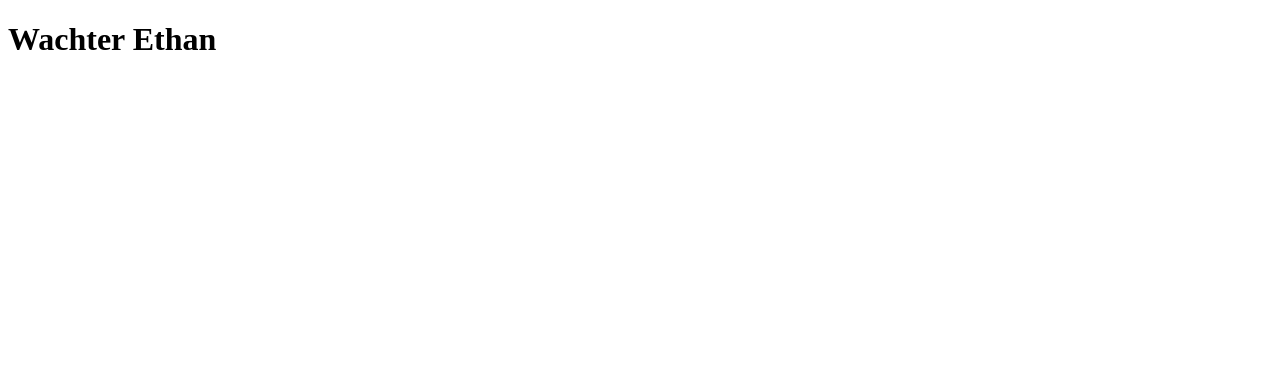
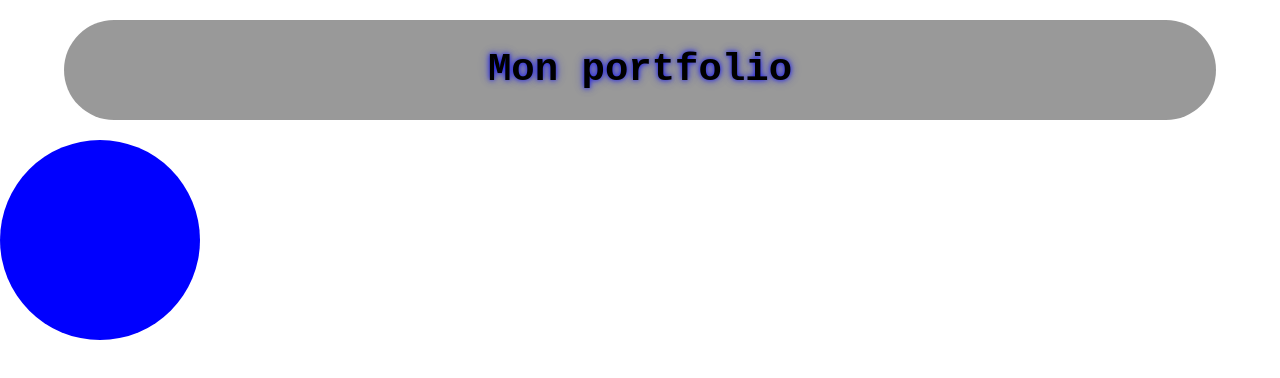
Before and after one commit to Wachter-Ethan/My-portfolio, a plain HTML site: page index.html in a window 1280 px wide. Drawn offline with Linux system fonts and the light colour scheme.

Commit message:
création du header plus commencement de la section photo

```diff
--- /dev/null
+++ b/index.css
@@ -0,0 +1,31 @@
+*{
+    margin: 0px;
+    padding: 0px;
+    scroll-behavior: smooth;
+}
+
+header {
+    display: flex;
+    background-color: rgba(0, 0, 0, 0.4);
+    align-items: center;
+    justify-content: center;
+    text-align: center;
+    height: 100px;
+    margin-left: 5%;
+    margin-right: 5%;
+    margin-bottom: 20px;
+    margin-top: 20px;
+    border-radius: 80px;
+    text-shadow:
+        0 0 5px rgba(0, 0, 255, 0.8),
+        0 0 10px rgba(0, 0, 255, 0.4),
+        0 0 15px rgba(0, 0, 255, 0.1);
+    font-size: 1.5em;
+}
+
+.photo {
+    height: 200px;
+    width: 200px;
+    background-color: blue;
+    border-radius: 100px;
+}
--- a/index.html
+++ b/index.html
@@ -4,8 +4,14 @@
     <meta charset="UTF-8">
     <meta name="viewport" content="width=device-width, initial-scale=1.0">
     <title>My portfolio</title>
+    <link rel="stylesheet" href="index.css">
 </head>
 <body>
-    <h1>Wachter Ethan</h1>
+    <header>
+        <FONT face="Monospace"><h1>Mon portfolio</h1></FONT>
+    </header>
+    <section>
+        <div class="photo"></div>
+    </section>
 </body>
 </html>
```
